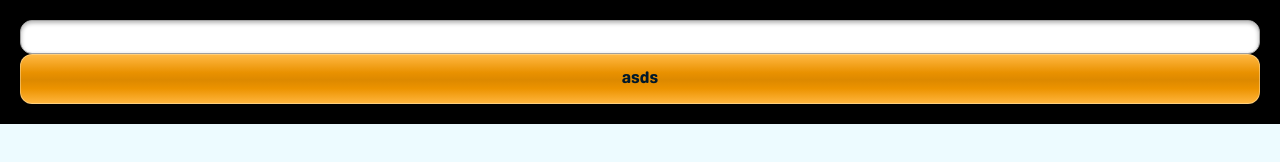
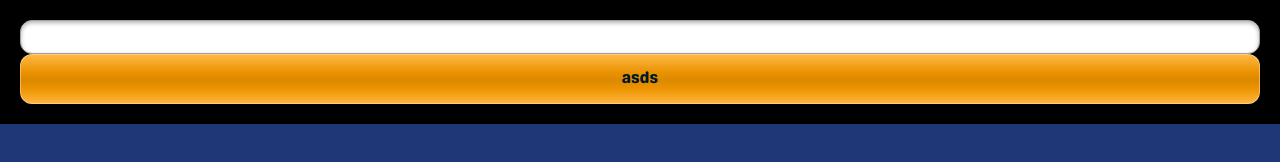
Before and after one commit to smovidya/openhouse26, an Astro site: page /dev in a window 1280 px wide. Built offline with nearby package versions, Linux system fonts and the light colour scheme; Astro itself is replaced by a stand-in of ours.

Commit message:
fix: ensure consistent background color for body in global styles

```diff
--- a/src/styles/global.css
+++ b/src/styles/global.css
@@ -63,6 +63,7 @@
 
 @layer base {
   body {
+    background-color: #1F3776;
     min-height: 100vh;
     font-family: var(--font-sans);
     -webkit-font-smoothing: antialiased;
```
